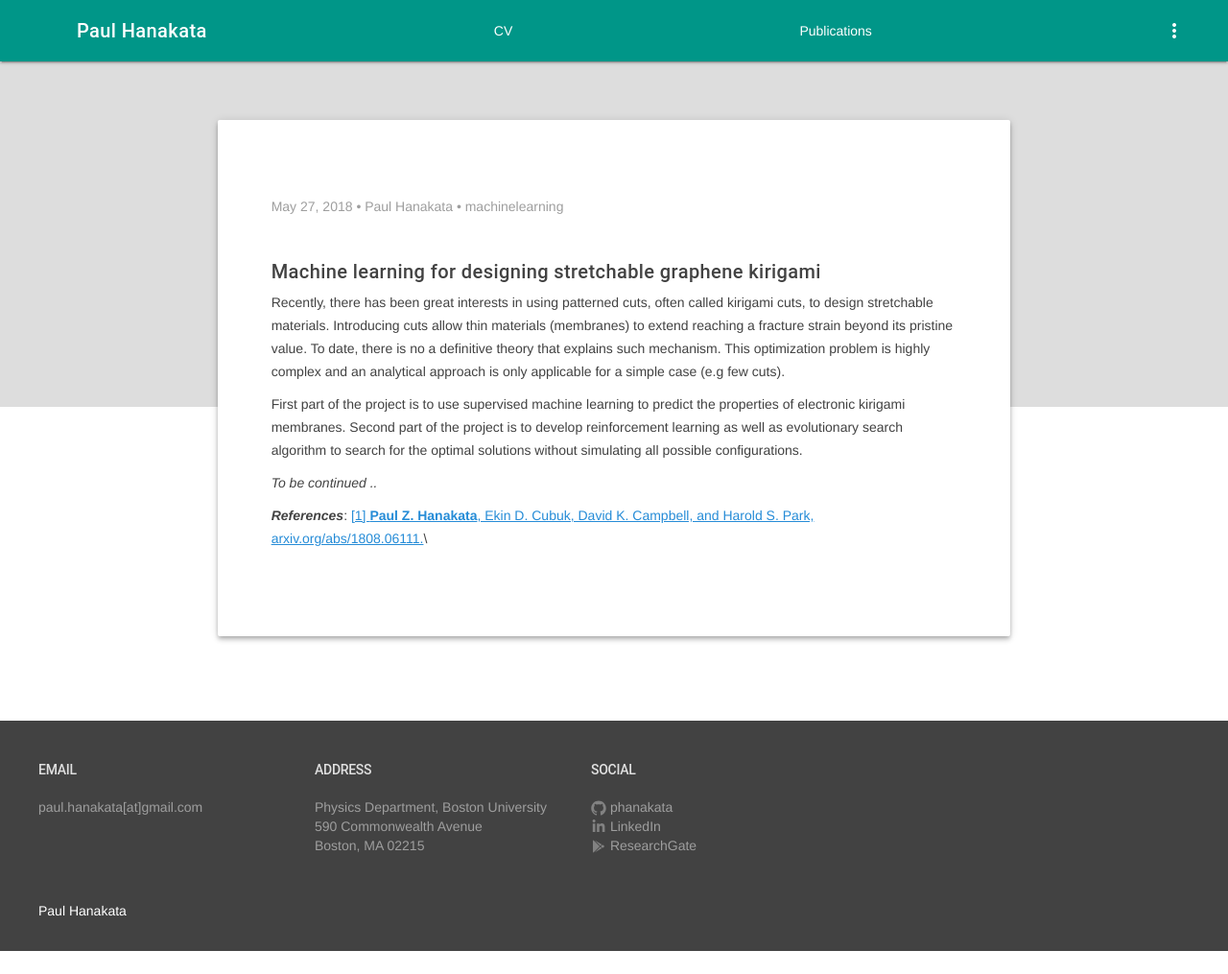
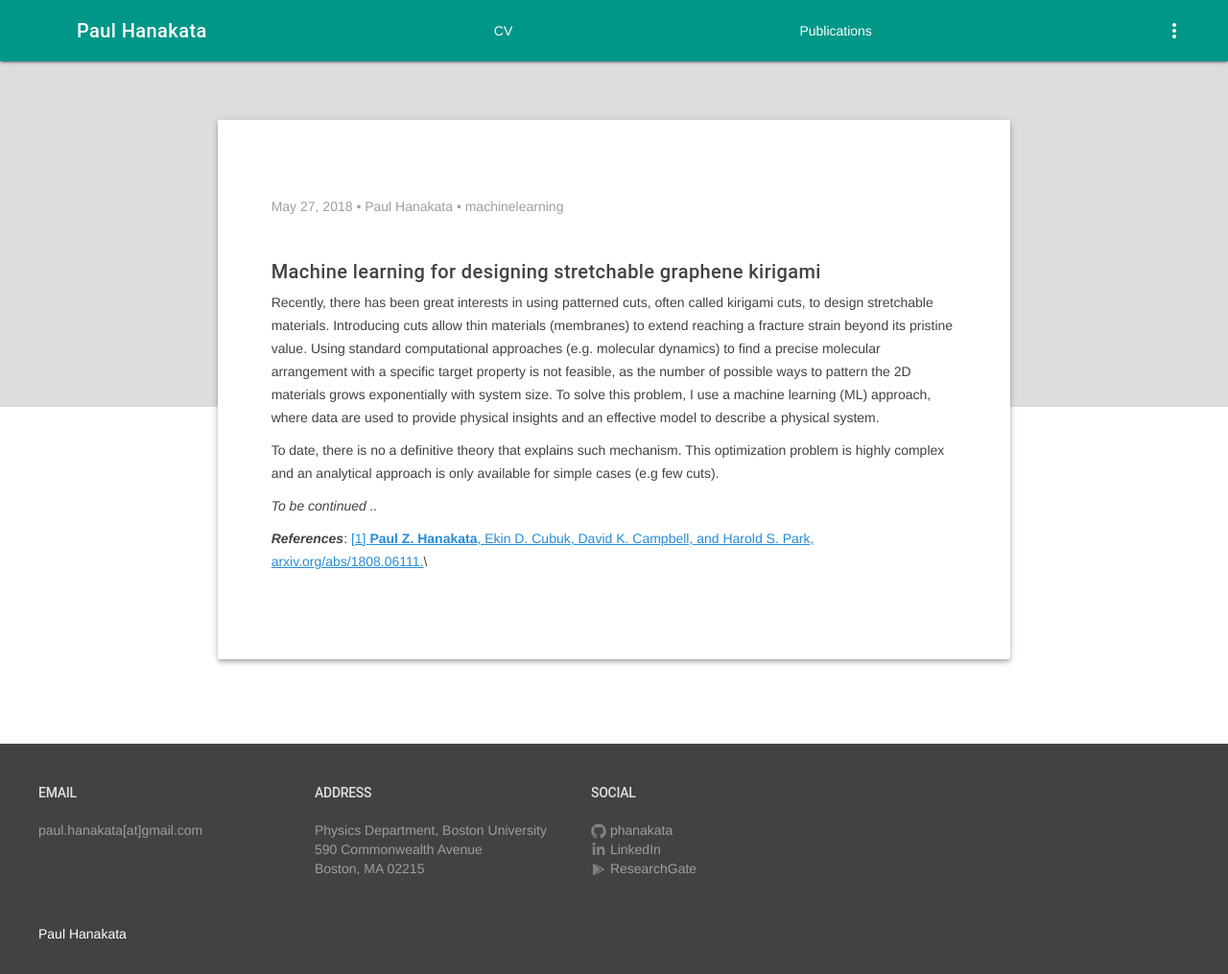
Before and after one commit to phanakata/phanakata.github.io, a Jekyll site: the page built from _posts/2018-05-29-ML.markdown, in a window 1280 px wide. Shown: the whole page at 96% size. Built offline with Jekyll 4.4.1, drawn with Linux system fonts in a browser that asks for light colours; before the commit the page ends 991 px from its top, so only the background shows below that.

Commit message:
update ML section

```diff
--- a/_posts/2018-05-29-ML.markdown
+++ b/_posts/2018-05-29-ML.markdown
@@ -8,12 +8,15 @@ author: Paul Hanakata
 ---
 ##### Machine learning for designing stretchable graphene kirigami
 Recently, there has been great interests in using patterned cuts, often called kirigami cuts, to design stretchable materials.
-Introducing cuts allow thin materials (membranes) to extend reaching a fracture strain beyond its pristine value.
+Introducing cuts allow thin materials (membranes) to extend reaching a fracture strain beyond its pristine value. Using standard computational approaches (e.g. molecular dynamics) to find a precise molecular arrangement with a specific target property is not feasible, as the number of possible ways to pattern the 2D materials grows exponentially with system size. To solve this problem, I use a machine learning (ML) approach, where data are used to provide physical insights and an effective model to describe a physical system.
+
+
 To date, there is no a definitive theory that explains such mechanism.
-This optimization problem is highly complex and an analytical approach is only applicable for a simple case (e.g few cuts).
+This optimization problem is highly complex and an analytical approach is only available for simple cases (e.g few cuts).
 
-First part of the project is to use supervised machine learning to predict the properties of electronic kirigami membranes.
-Second part of the project is to develop reinforcement learning as well as evolutionary search algorithm to search for the optimal solutions without simulating all possible configurations.
+
+
+
 
 *To be continued ..*
 
```
